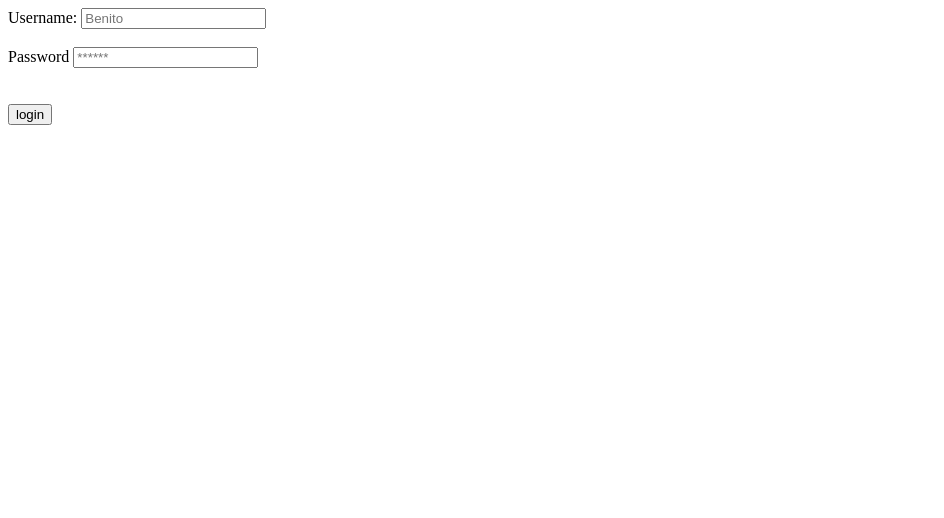
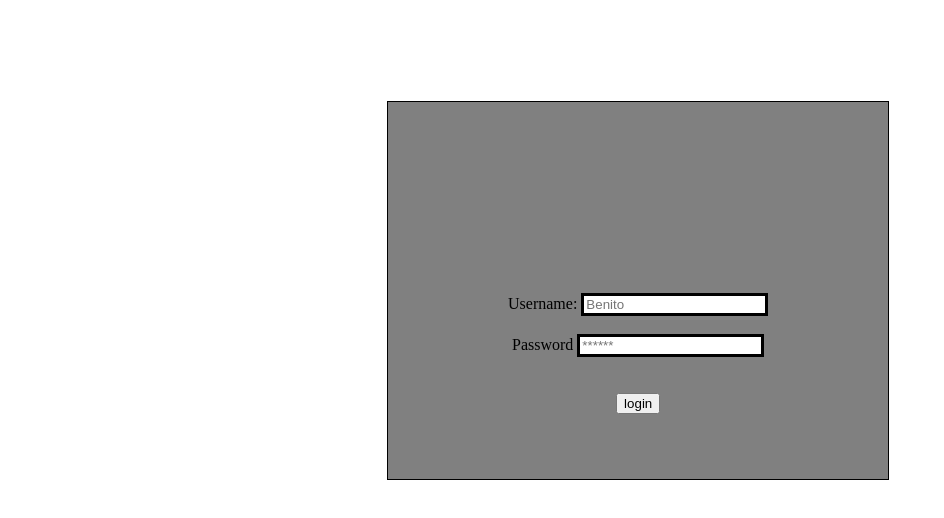
Before and after one commit to maryambnito/formJsSimple, a plain HTML site: page index.html in a window 1280 px wide. Shown: the whole page, without its empty margins (0-944 px from the left). Drawn offline with Linux system fonts and the light colour scheme.

Commit message:
Add files via upload

```diff
--- a/form.css
+++ b/form.css
@@ -1,3 +1,17 @@
+form{
+    width: 500px;
+    height: 250px;
+    align-content: center;
+    align-items: center;
+    text-align: center;
+    padding-top: 10%;
+    margin-left: 30%;
+    margin-top: 8%;
+    background-color: grey;
+    border: 1px solid;
+
+
+}
 .lblError{
     display: none;
 }
@@ -19,13 +33,7 @@
 
 }
 
-/* .PassError{
-    display: none;
-}
-.PassErrorShow{
-    display: block;
-    color: darkred;
-} */
+
 .btn
 {
     width: 50px;
--- a/index.html
+++ b/index.html
@@ -5,10 +5,10 @@
             JavaScript
         </title>
         <script src="test.js" type="text/javascript"></script>
-        <link rel="stylesheet" href="style.css">
+        <link rel="stylesheet" href="form.css">
     </head>
     <body>
-<form  onsubmit="return validate()" action="AutoWriter/AutoWriter.html">
+<form class="frm"  onsubmit="return validate()" action="AutoWriter/AutoWriter.html">
 <label class="lbl" for="Username" >Username:</label>
 <input class="input" type="text" id="Username" placeholder="Benito"/>
 <label class="lblError" id="UsError"  ></label>
```
